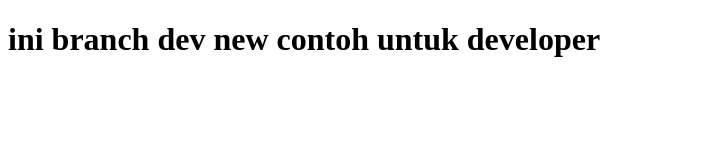
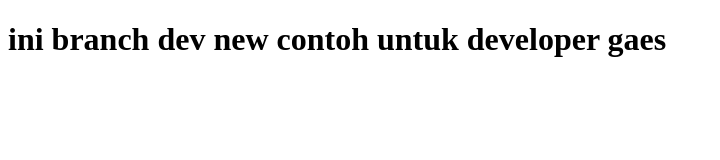
Before and after one commit to vqisviky/vikyjoenus, a plain HTML site: page index.html in a window 1280 px wide. Shown: the whole page, without its empty margins (0-720 px from the left). Drawn offline with Linux system fonts and the light colour scheme.

Commit message:
branch for dev gaes

```diff
--- a/index.html
+++ b/index.html
@@ -7,6 +7,6 @@
     <title>Joenus first</title>
 </head>
 <body>
-    <h1>ini branch dev new contoh untuk developer</h1>
+    <h1>ini branch dev new contoh untuk developer gaes</h1>
 </body>
 </html>
```
